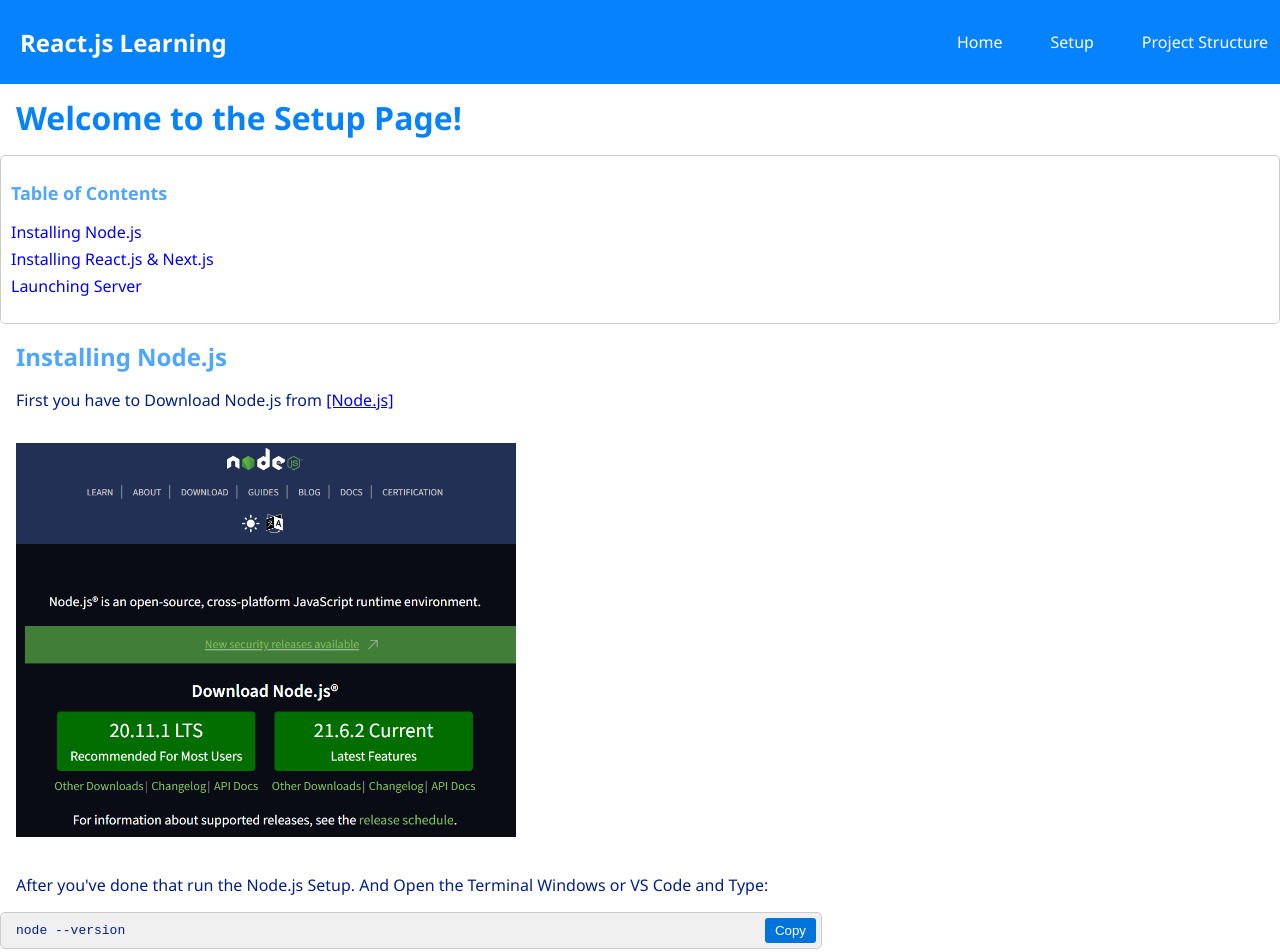
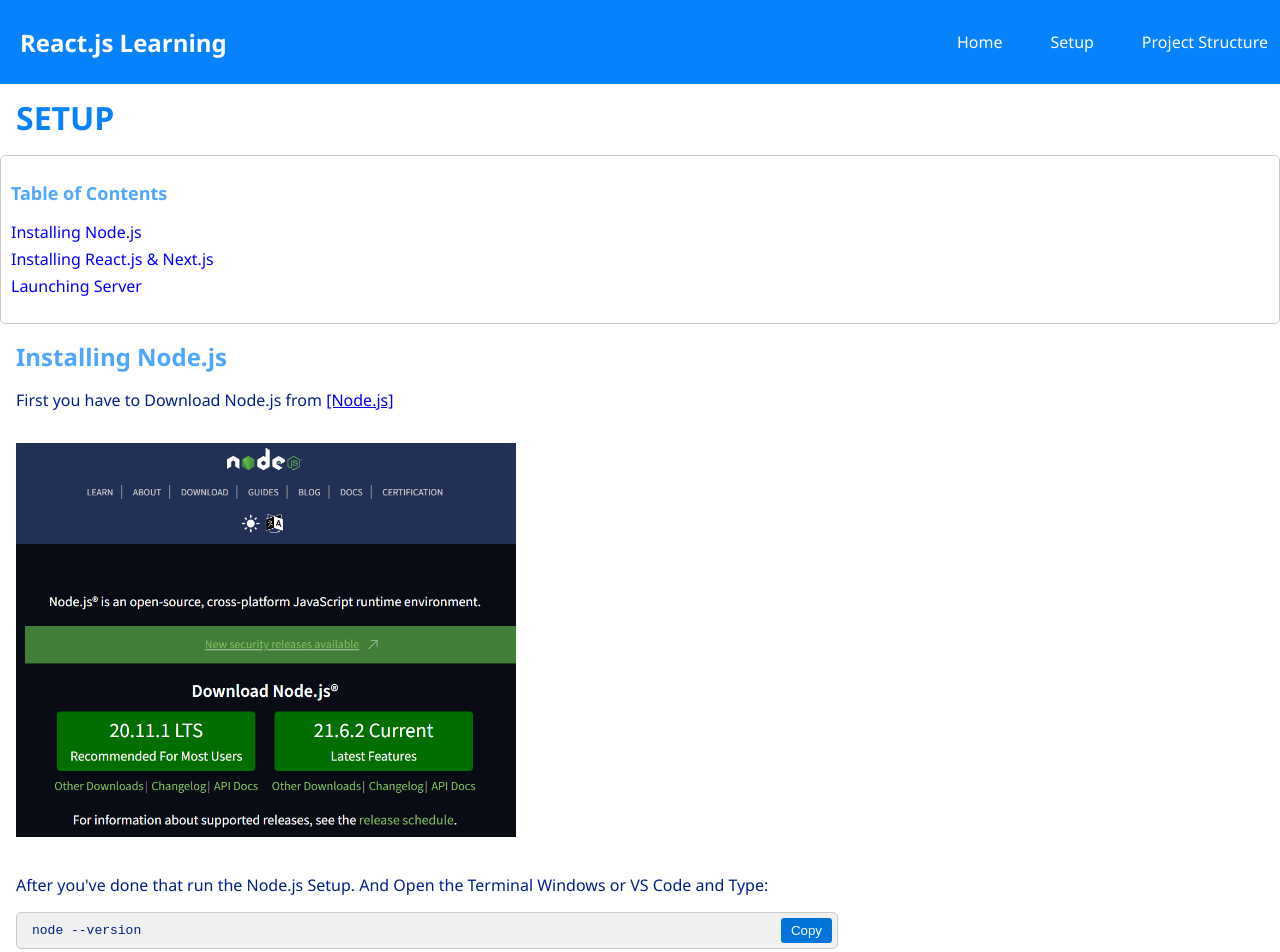
Before and after one commit to MitjaCH/react-learning-page, a Next.js app: page /setup in a window 1280 px wide. Shown: the top 952 px of the page. Built offline with nearby package versions, Linux system fonts and the light colour scheme.

Commit message:
[FIX] Minor bug fixes + optimizations

```diff
--- a/pages/_app.js
+++ b/pages/_app.js
@@ -23,7 +23,7 @@
   return (
     <div>
       <Head>
-        <title>React.js / Next.js Learning</title>
+        <title>React Learning | By MitjaCH & nxkzty</title>
       </Head>
 
       <header>
--- a/pages/index.js
+++ b/pages/index.js
@@ -8,7 +8,7 @@
 
     return (
         <div className={styles.index}>
-            <Title text="Welcome to the Home Page!" variant="default"></Title>
+            <Title text="HOME" variant="default"></Title>
 
             <Title text="Info" variant="sub-title"></Title>
             <p>This Website is completly written in React.js & Next.js</p>
--- a/pages/setup.js
+++ b/pages/setup.js
@@ -13,7 +13,7 @@
 
   return (
     <div className={styles.setup}>
-      <Title text="Welcome to the Setup Page!" variant="default"></Title>
+      <Title text="SETUP" variant="default"></Title>
       <TableOfContents headings={headings} />
 
       <div className={styles.tutorial}>
--- a/styles/commandContianer.module.css
+++ b/styles/commandContianer.module.css
@@ -4,8 +4,7 @@
     border: 1px solid #ccc;
     border-radius: 5px;
     padding: 10px;
-    margin-bottom: 10px;
-    margin-top: 10px;
+    margin: 1rem;
     max-width: 800px;
     width: auto;
   }
```
Also changed, not shown: styles/setup.module.css (line endings or trailing spaces).
